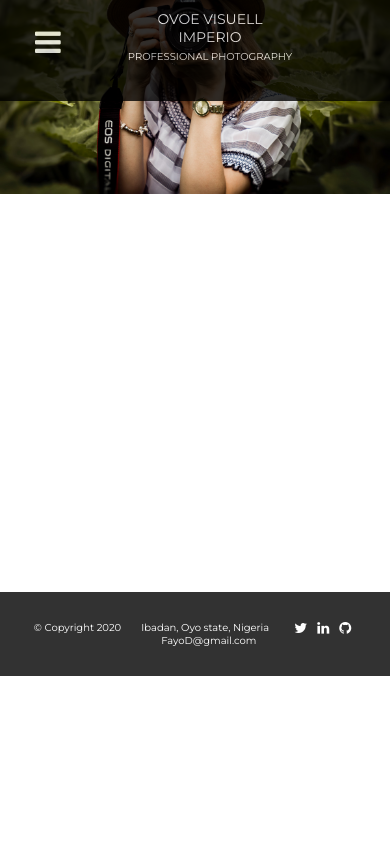
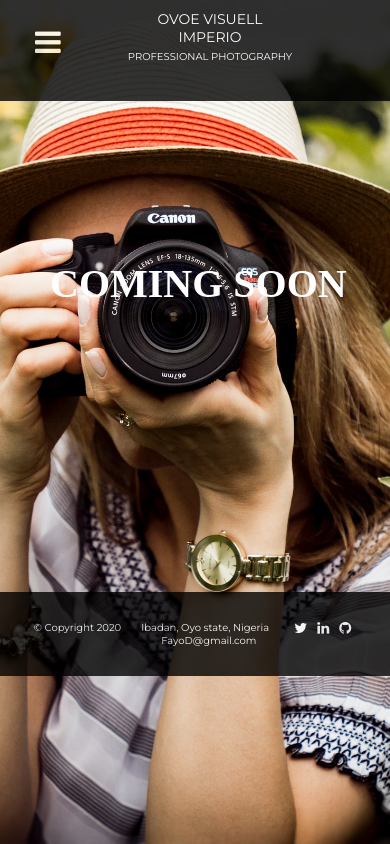
Before and after one commit to DamilareRichard/OVOE-Photography, a plain HTML site: page about.html in a window 390 px wide. Drawn offline with Linux system fonts and the light colour scheme.

Commit message:
Add files via upload

```diff
--- a/about.html
+++ b/about.html
@@ -20,7 +20,7 @@
 body{
 	background-image: url(shoot.jpg);
 	width: 100%;
-	height: 10vh;
+	height: 100vh;
 	background-position: center;
 	background-size: cover;
 	background-repeat: no-repeat;
@@ -158,11 +158,11 @@ nav{
 
 	body{
 		width: 100%;
-		height: 15vh;
+		height: 100vh;
 		margin: 0;
 		padding: 0;
 		box-sizing: border-box;
-		z-index: -2;
+		/*z-index: -2;*/
 
 	}
 
@@ -302,7 +302,7 @@ div #cancel{
 		padding: 0;
 		font-size: 10px;
 		top: 592px;
-		z-index: 1111;
+		/*z-index: 1111;*/
 	}
 
 	.banner-copy p{
--- a/styles.css
+++ b/styles.css
@@ -9,7 +9,7 @@
 body{
 	background-image: url(shoot.jpg);
 	width: 100%;
-	height: 10vh;
+	height: 100vh;
 	background-position: center;
 	background-size: cover;
 	background-repeat: no-repeat;
@@ -152,7 +152,7 @@ nav{
 
 	body{
 		width: 100%;
-		height: 15vh;
+		height: 100vh;
 		margin: 0;
 		padding: 0;
 		box-sizing: border-box;
@@ -210,7 +210,6 @@ nav{
 	display: block;
 	list-style: none;
     padding: 10px 20px;
-   	/*padding-left: 20px;*/
    	left: 30px;
    	top: 50px;
 
```
